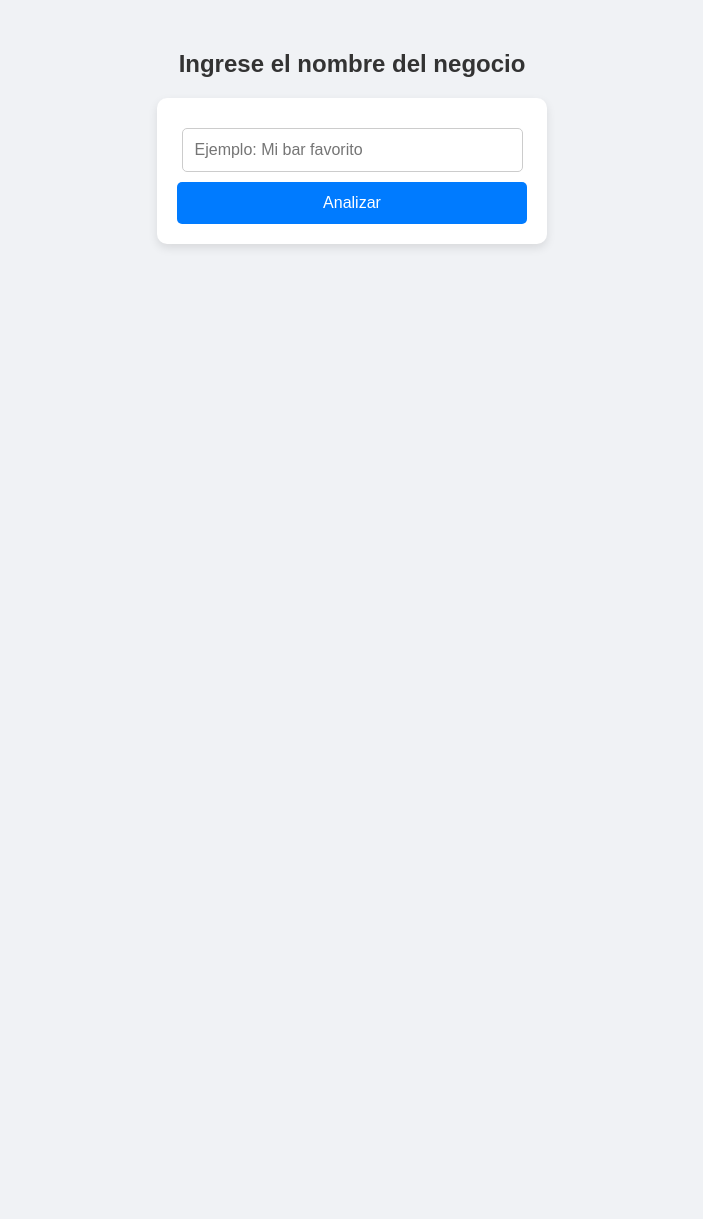
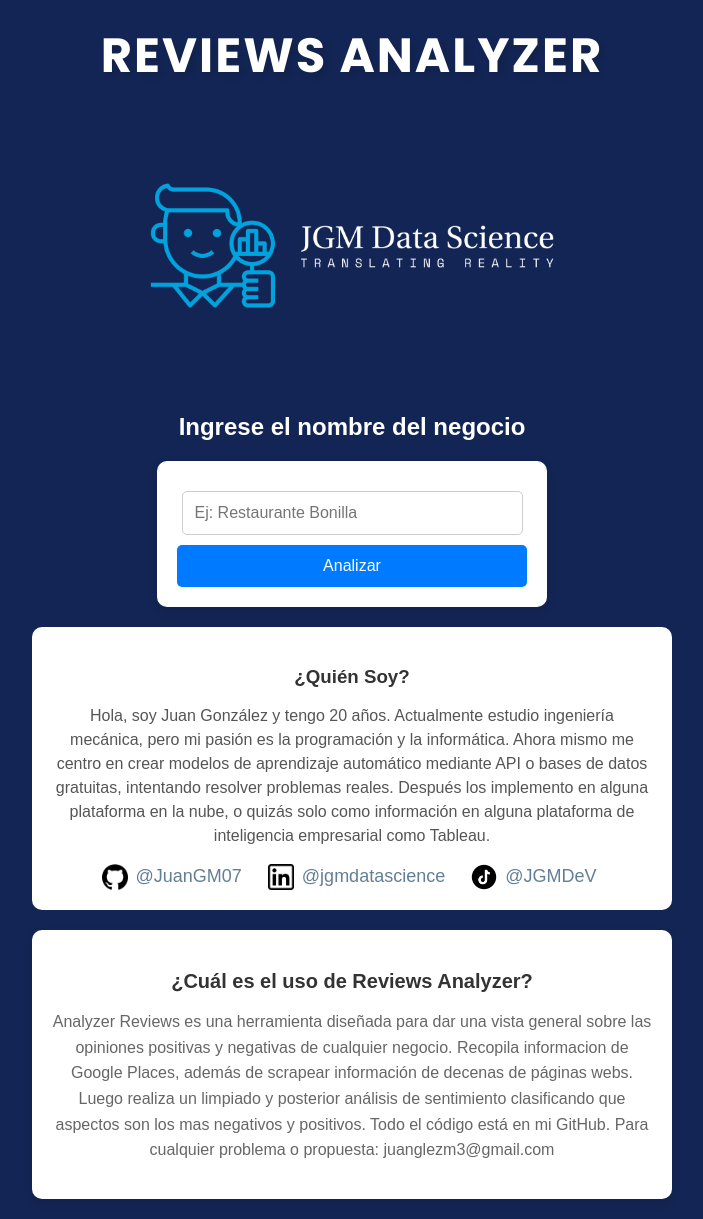
Before and after one commit to JuanGM07/sentimentAnalysisSystem, a Flask app: page / in a window 1280 px wide. Shown: the whole page, without its empty margins (288-991 px from the left). Before the commit the page ends 248 px from the top, so only its background shows below. Run offline with Flask 3, Linux system fonts and the light colour scheme; parts of the project's set-up code (start-up, migrations or seed data) failed here and were passed over; some libraries are stand-ins or nearby versions.

Commit message:
web finished

```diff
--- a/app.py
+++ b/app.py
@@ -1,4 +1,3 @@
-from flask import Flask, render_template, request
 import matplotlib.pyplot as plt
 from wordcloud import WordCloud
 from collections import Counter
@@ -9,6 +8,9 @@ import os
 from serpOpinions import scrap_urls, scrape_all_opinions
 from googleOpinions import get_place_id, obtener_resenas
 from NLPAnalysis import sentiment_analysis
+from datetime import datetime
+from flask import Flask, request, render_template, redirect, url_for, session
+import secrets
 
 load_dotenv()
 
@@ -17,11 +19,16 @@ app = Flask(__name__)
 # Google API KEY
 apiKey = os.getenv("API_KEY")
 serpApiKey = os.getenv("SERP_API_KEY")
+app.secret_key = os.getenv('SECRET_KEY')  # Leer la clave desde el archivo .env
 
 @app.route('/', methods=['GET', 'POST'])
 def index():
     if request.method == 'POST':
         nombreNegocio = request.form['business_name']
+
+        # Llamar a la función de control de acceso
+        if not controlar_acceso():
+            return render_template('error.html', message="Ya has utilizado la herramienta hoy.")
 
         # Obtener opiniones
         place_id = get_place_id(nombreNegocio, apiKey)
@@ -43,6 +50,15 @@ def index():
 
     return render_template('index.html')
 
+def controlar_acceso():
+    if session.get('usos_hoje') == 1:
+        # Si ya se ha utilizado hoy, redirige a otra página o muestra un mensaje
+        return False
+    else:
+        # Si no se ha usado, establece la variable en la sesión
+        session['usos_hoje'] = 1
+        return True
+
 def generar_wordcloud(palabras, color):
     """ Genera una imagen de nube de palabras y la convierte a base64."""
     wordcloud = WordCloud(width=800, height=400, background_color='white', colormap=color).generate_from_frequencies(Counter(palabras))
--- /dev/null
+++ b/static/css/styles.css
@@ -0,0 +1,219 @@
+/* Estilos generales */
+body {
+    font-family: 'Arial', sans-serif;
+    text-align: center;
+    background-color: #132554; /* Fondo azul oscuro */
+    color: white;
+    margin: 0;
+    padding: 0;
+}
+
+.container {
+    padding: 20px;
+}
+
+h2 {
+    margin-top: 20px;
+    font-size: 24px;
+}
+
+form {
+    margin: 20px auto;
+    width: 350px;
+    padding: 20px;
+    background: white;
+    color: black;
+    box-shadow: 0px 4px 10px rgba(0, 0, 0, 0.1);
+    border-radius: 10px;
+}
+
+input {
+    width: 90%;
+    padding: 12px;
+    margin: 10px 0;
+    border: 1px solid #ccc;
+    border-radius: 5px;
+    font-size: 16px;
+}
+
+button {
+    background: #007BFF;
+    color: white;
+    border: none;
+    padding: 12px;
+    border-radius: 5px;
+    cursor: pointer;
+    font-size: 16px;
+    width: 100%;
+    transition: background 0.3s ease;
+}
+
+button:hover {
+    background: #0056b3;
+}
+
+#progress-container {
+    display: none;
+    margin-top: 20px;
+}
+
+#progress-bar {
+    width: 100%;
+    height: 8px;
+    background: #ddd;
+    border-radius: 5px;
+    overflow: hidden;
+    position: relative;
+}
+
+#progress-bar div {
+    height: 100%;
+    width: 0%;
+    background: #007BFF;
+    animation: progress-animation 3s ease-in-out forwards;
+}
+
+@keyframes progress-animation {
+    from { width: 0%; }
+    to { width: 100%; }
+}
+
+.header {
+    text-align: center;
+    margin-top: 20px;
+}
+
+.header h1 {
+    font-family: 'Poppins', sans-serif; /* Fuente más bonita */
+    font-size: 48px; /* Aumentar tamaño del título */
+    color: white; /* Color de texto */
+    text-transform: uppercase; /* Poner todo en mayúsculas */
+    letter-spacing: 2px; /* Espaciado entre letras */
+    font-weight: 700; /* Negrita */
+    text-shadow: 4px 4px 6px rgba(0, 0, 0, 0.1); /* Sombra para dar más énfasis */
+    margin: 20px 0;
+}
+
+.header-image {
+    margin-top: 10px;
+    width: 100%; /* Ajusta el tamaño de la imagen según sea necesario */
+    max-width: 600px; /* Limita el tamaño máximo de la imagen */
+    height: auto;
+    border-radius: 10px;
+}
+
+.about-section {
+    background: white;
+    padding: 20px;
+    border-radius: 10px;
+    text-align: center;
+    max-width: 600px;
+    margin: 20px auto;
+}
+
+.about-section h3 {
+    color: #333;
+    margin-bottom: 10px;
+}
+
+.about-section p {
+    font-size: 16px;
+    color: #555;
+    line-height: 1.5;
+}
+
+.social-links {
+    display: flex;
+    justify-content: center;
+    gap: 20px;
+    margin-top: 15px;
+}
+
+.social-links a {
+    margin: 0 6px;
+    text-decoration: none;
+    font-size: 18px;
+    color: #637f96;
+    transition: color 0.3s ease;
+}
+
+.social-links a:hover {
+    color: #0056b3;
+}
+
+.social-item {
+    display: flex;
+    align-items: center;
+    gap: 2px;
+}
+
+.social-icon {
+    width: 26px; /* Ajusta el tamaño del icono */
+    height: 26px;
+}
+
+.uso-programa {
+    background-color: white;
+    padding: 20px;
+    border-radius: 10px;
+    box-shadow: 0 4px 8px rgba(0, 0, 0, 0.1);
+    margin-top: 20px;
+    max-width: 600px;  /* Asegura que tenga el mismo ancho máximo que la sección "quien soy" */
+    margin-left: auto; /* Centra horizontalmente */
+    margin-right: auto; /* Centra horizontalmente */
+}
+
+.uso-programa h2 {
+    text-align: center;
+    color: #333;
+    font-size: 20px;
+}
+
+.uso-programa p {
+    color: #666;
+    font-size: 16px;
+    line-height: 1.6;
+}
+
+
+/* Estilos Responsivos */
+
+@media screen and (max-width: 768px) {
+    body {
+        font-size: 14px;
+    }
+
+    .container {
+        padding: 15px;
+    }
+
+    h2 {
+        font-size: 20px;
+    }
+
+    form {
+        width: 90%;
+    }
+
+    .cover-image {
+        width: 100%;
+        max-width: 400px;
+    }
+
+    .about-section {
+        padding: 15px;
+    }
+
+    .social-links {
+        flex-direction: column;
+    }
+
+    .uso-programa {
+        max-width: 90%; /* En pantallas pequeñas, la anchura máxima será del 90% */
+        padding: 15px;
+    }
+
+    .uso-programa p {
+        font-size: 14px;
+    }
+}
--- a/templates/index.html
+++ b/templates/index.html
@@ -3,78 +3,23 @@
 <head>
     <meta charset="UTF-8">
     <meta name="viewport" content="width=device-width, initial-scale=1.0">
-    <title>Analizar Reseñas</title>
-    <style>
-        body {
-            font-family: 'Arial', sans-serif;
-            text-align: center;
-            background-color: #f0f2f5;
-            margin: 0;
-            padding: 0;
-        }
-        h2 {
-            margin-top: 50px;
-            color: #333;
-            font-size: 24px;
-        }
-        form {
-            margin: 20px auto;
-            width: 350px;
-            padding: 20px;
-            background: white;
-            box-shadow: 0px 4px 10px rgba(0, 0, 0, 0.1);
-            border-radius: 10px;
-        }
-        input {
-            width: 90%;
-            padding: 12px;
-            margin: 10px 0;
-            border: 1px solid #ccc;
-            border-radius: 5px;
-            font-size: 16px;
-        }
-        button {
-            background: #007BFF;
-            color: white;
-            border: none;
-            padding: 12px;
-            border-radius: 5px;
-            cursor: pointer;
-            font-size: 16px;
-            width: 100%;
-            transition: background 0.3s ease;
-        }
-        button:hover {
-            background: #0056b3;
-        }
-        #progress-container {
-            display: none;
-            margin-top: 20px;
-        }
-        #progress-bar {
-            width: 100%;
-            height: 8px;
-            background: #ddd;
-            border-radius: 5px;
-            overflow: hidden;
-            position: relative;
-        }
-        #progress-bar div {
-            height: 100%;
-            width: 0%;
-            background: #007BFF;
-            animation: progress-animation 3s ease-in-out forwards;
-        }
-        @keyframes progress-animation {
-            from { width: 0%; }
-            to { width: 100%; }
-        }
-    </style>
+    <title>Reviews Analyzer</title>
+    <!-- Vincular el archivo CSS -->
+    <link rel="stylesheet" href="{{ url_for('static', filename='css/styles.css') }}">
+    <script src="https://kit.fontawesome.com/YOUR-KIT-ID.js" crossorigin="anonymous"></script>
+    <link href="https://fonts.googleapis.com/css2?family=Poppins:wght@700&display=swap" rel="stylesheet">
+
 </head>
 <body>
+    <div class="header">
+        <h1>Reviews Analyzer</h1>
+        <img src="/static/images/cover.png" alt="Reviews Analyzer Image" class="header-image">
+    </div>
+
+    <div class="container">
         <h2>Ingrese el nombre del negocio</h2>
         <form id="searchForm" method="post">
-        <input type="text" name="business_name" required placeholder="Ejemplo: Mi bar favorito">
+            <input type="text" name="business_name" required placeholder="Ej: Restaurante Bonilla">
             <button type="submit">Analizar</button>
             <div id="progress-container">
                 <p>Procesando análisis...</p>
@@ -84,6 +29,41 @@
             </div>
         </form>
 
+        <div class="about-section">
+            <h3>¿Quién Soy?</h3>
+            <p>Hola, soy Juan González y tengo 20 años. Actualmente estudio ingeniería mecánica, pero mi pasión es la programación y la informática.
+                Ahora mismo me centro en crear modelos de aprendizaje automático mediante API o bases de datos gratuitas,
+                intentando resolver problemas reales. Después los implemento en alguna plataforma en la nube,
+                 o quizás solo como información en alguna plataforma de inteligencia empresarial como Tableau.</p>
+
+            <!-- 🔹 Redes Sociales -->
+            <div class="social-links">
+                <div class="social-item">
+                    <img src="{{ url_for('static', filename='images/github_logo.png') }}" alt="GitHub" class="social-icon">
+                    <a href="https://github.com/JuanGM07" target="_blank">@JuanGM07</a>
+                </div>
+                <div class="social-item">
+                    <img src="{{ url_for('static', filename='images/linkedin.png') }}" alt="LinkedIn" class="social-icon">
+                    <a href="https://www.linkedin.com/in/jgmdatascience/" target="_blank">@jgmdatascience</a>
+                </div>
+                <div class="social-item">
+                    <img src="{{ url_for('static', filename='images/tiktok_logo.png') }}" alt="TikTok" class="social-icon">
+                    <a href="https://www.tiktok.com/@jgmdev" target="_blank">@JGMDeV</a>
+                </div>
+            </div>
+        </div>
+        <div class="uso-programa">
+            <h2>¿Cuál es el uso de Reviews Analyzer?</h2>
+            <p>
+                Analyzer Reviews es una herramienta diseñada para dar una vista general sobre las opiniones positivas y negativas de cualquier negocio.
+                Recopila informacion de Google Places, además de scrapear información de decenas de páginas webs.
+                Luego realiza un limpiado y posterior análisis de sentimiento clasificando que aspectos son los mas negativos y positivos.
+                Todo el código está en mi GitHub.
+                Para cualquier problema o propuesta: juanglezm3@gmail.com
+            </p>
+        </div>
+    </div>
+
     <script>
         document.getElementById('searchForm').addEventListener('submit', function() {
             document.getElementById('progress-container').style.display = 'block';
```
Also changed, not shown: requirements.txt (added, +117 -0 lines), templates/error.html (added, +37 -0 lines), static/images/cover.png (added), static/images/github_logo.png (added), static/images/linkedin.png (added), static/images/tiktok_logo.png (added). Lines whose indentation alone changed are shown as unchanged.
